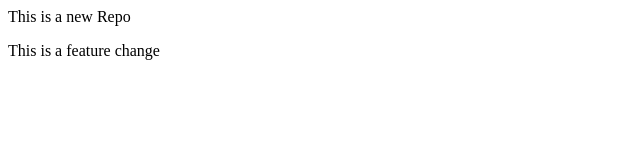
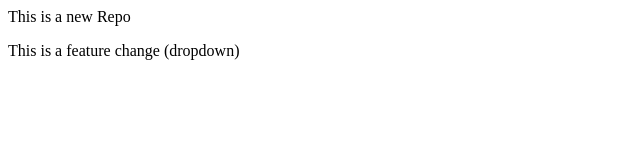
Before and after one commit to kruthtikkumar/localrepo, a plain HTML site: page index.html in a window 1280 px wide. Shown: the full height of the page, 0-640 px from the left. Drawn offline with Linux system fonts and the light colour scheme.

Commit message:
Add dropdown

```diff
--- a/index.html
+++ b/index.html
@@ -1,2 +1,2 @@
 <p>This is a new Repo</p>
-<p>This is a feature change</p>
+<p>This is a feature change (dropdown)</p>
```
